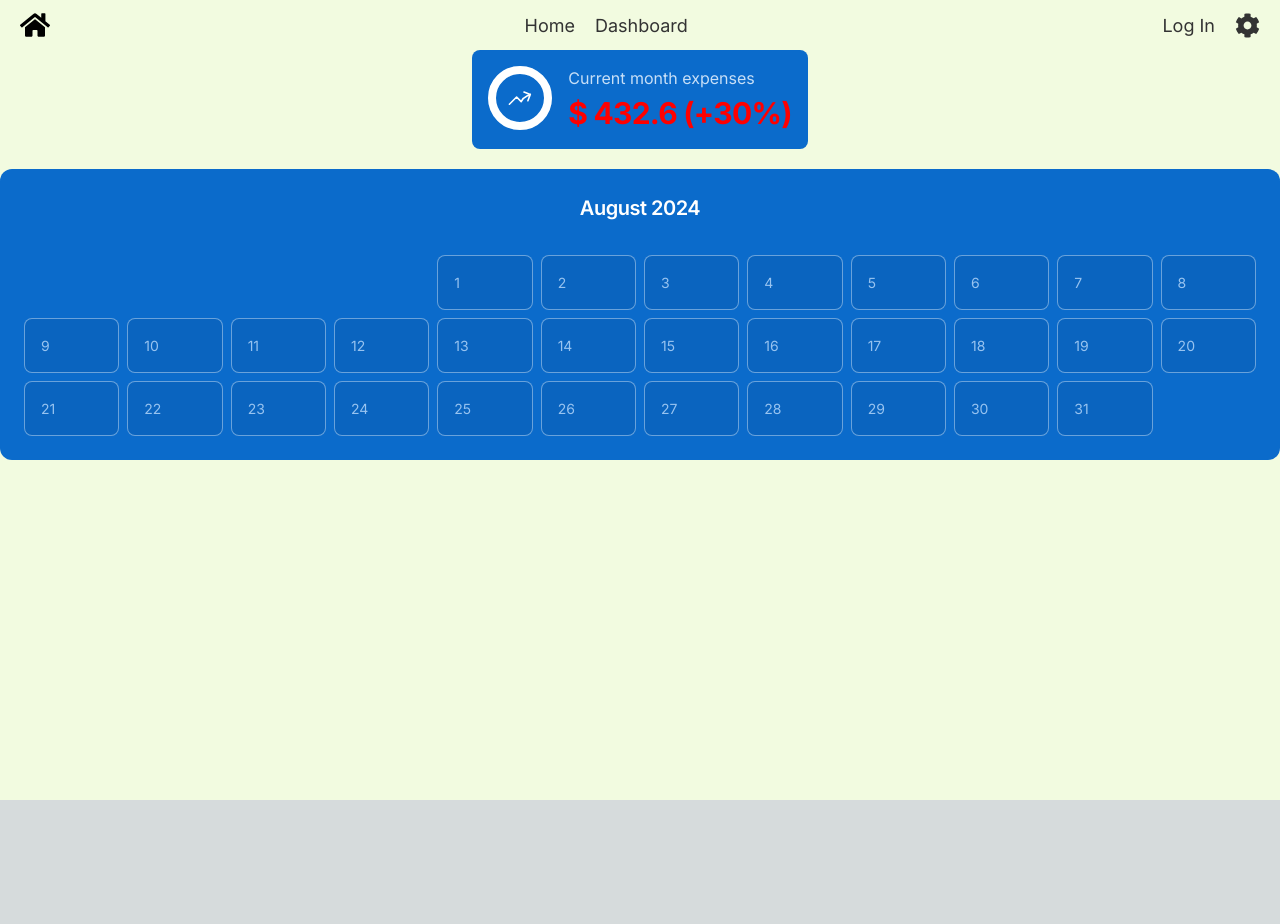
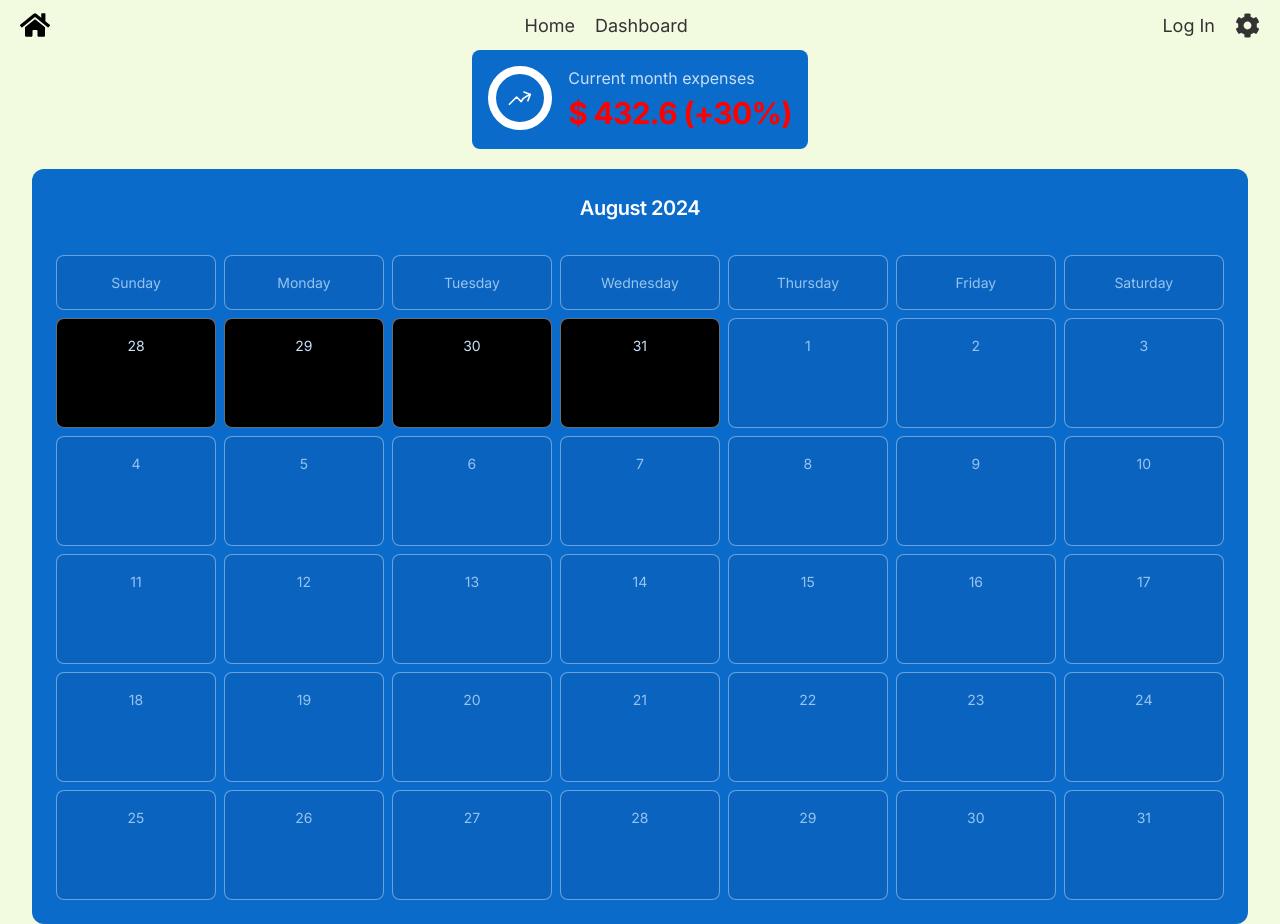
Before and after one commit to FranciscoMonteiro694/delivery-spender, a Next.js app in the folder delivery-frontend/: page / in a window 1280 px wide. Before the commit the page ends 800 px from the top, so only its background shows below. Built offline with nearby package versions, Linux system fonts and the light colour scheme.

Commit message:
Fix styles in calendar component

```diff
--- a/delivery-frontend/src/app/components/Calendar.tsx
+++ b/delivery-frontend/src/app/components/Calendar.tsx
@@ -21,8 +21,20 @@ const Calendar: React.FC = () => {
   const totalDays = getDaysInMonth(month, year);
   const startDay = getStartDayOfMonth(month, year);
 
-  // Create an array of day numbers for the current month
+  // Get the previous and next month details
+  const prevMonth = month === 0 ? 11 : month - 1;
+  const nextMonth = month === 11 ? 0 : month + 1;
+  const prevMonthYear = month === 0 ? year - 1 : year;
+  const nextMonthYear = month === 11 ? year + 1 : year;
+
+  const totalDaysPrevMonth = getDaysInMonth(prevMonth, prevMonthYear);
+
   const days = Array.from({ length: totalDays }, (_, i) => i + 1);
+  const endDay = (startDay + totalDays) % 7;
+  const prevMonthDays = Array.from({ length: startDay }, (_, i) => totalDaysPrevMonth - startDay + i + 1);
+  const daysOfTheWeek = ['Sunday', 'Monday', 'Tuesday', 'Wednesday', 'Thursday', 'Friday', 'Saturday'];
+  const nextMonthDays = Array.from({ length: endDay === 0 ? 0 : 7 - endDay }, (_, i) => i + 1);
+
 
   return (
     <Card color="primary" size="lg" variant="solid" invertedColors>
@@ -33,14 +45,48 @@ const Calendar: React.FC = () => {
       </CardContent>
       <CardContent>
         <Grid container spacing={1}>
-          {[...Array(startDay)].map((_, i) => (
-            <Grid item xs={1} key={`empty-${i}`} />
+          {/* Render days of the week */}
+          {daysOfTheWeek.map((day, index) => (
+            <Grid item xs={1.714} key={index}>
+              <Card variant="outlined">
+                <CardContent sx={{ textAlign: 'center' }}>
+                  <Typography level="body-sm">{day}</Typography>
+                </CardContent>
+              </Card>
+            </Grid>
           ))}
+          {/* Render previous month's days */}
+          {prevMonthDays.map(day => (
+            <Grid item xs={1.714} key={`prev-${day}`}>
+              <Card variant="outlined" sx={{ backgroundColor: 'black', height: '110px' }}>
+                <CardContent sx={{ textAlign: 'center' }}>
+                  <Typography level="body-sm" textColor="text.secondary">
+                    {day}
+                  </Typography>
+                </CardContent>
+              </Card>
+            </Grid>
+          ))}
+
+          {/* Render current month's days */}
           {days.map(day => (
-            <Grid item xs={1} key={day}>
-              <Card variant="outlined">
-                <CardContent>
+            <Grid item xs={1.714} key={day}>
+              <Card variant="outlined" sx={{ height: '110px' }}>
+                <CardContent sx={{ textAlign: 'center'}}>
                   <Typography level="body-sm">{day}</Typography>
+                </CardContent>
+              </Card>
+            </Grid>
+          ))}
+
+          {/* Render next month's days */}
+          {nextMonthDays.map(day => (
+            <Grid item xs={1.714} key={`next-${day}`}>
+              <Card variant="outlined" sx={{ backgroundColor: '#f0f0f0' }}>
+                <CardContent sx={{ textAlign: 'center' }}>
+                  <Typography level="body-sm" textColor="text.secondary">
+                    {day}
+                  </Typography>
                 </CardContent>
               </Card>
             </Grid>
--- a/delivery-frontend/src/app/pages/MainPage.css
+++ b/delivery-frontend/src/app/pages/MainPage.css
@@ -6,5 +6,5 @@
 }
 
 .calendar-div {
-    min-width: 90%;
+    width: 95%;
 }
```
